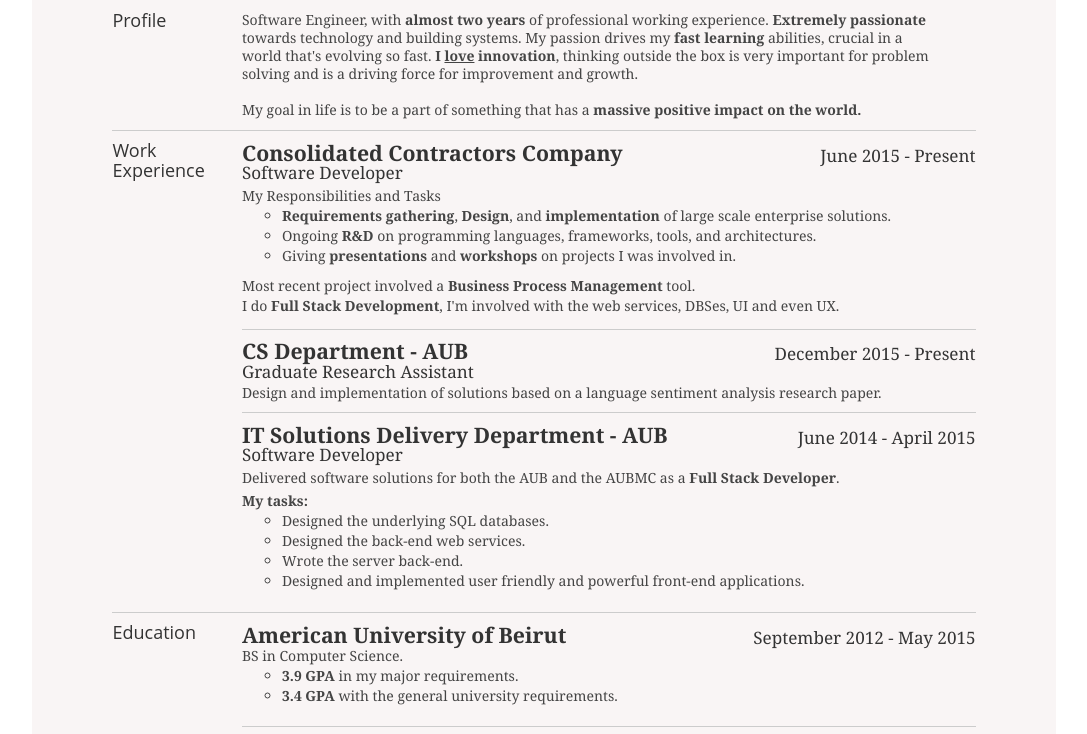
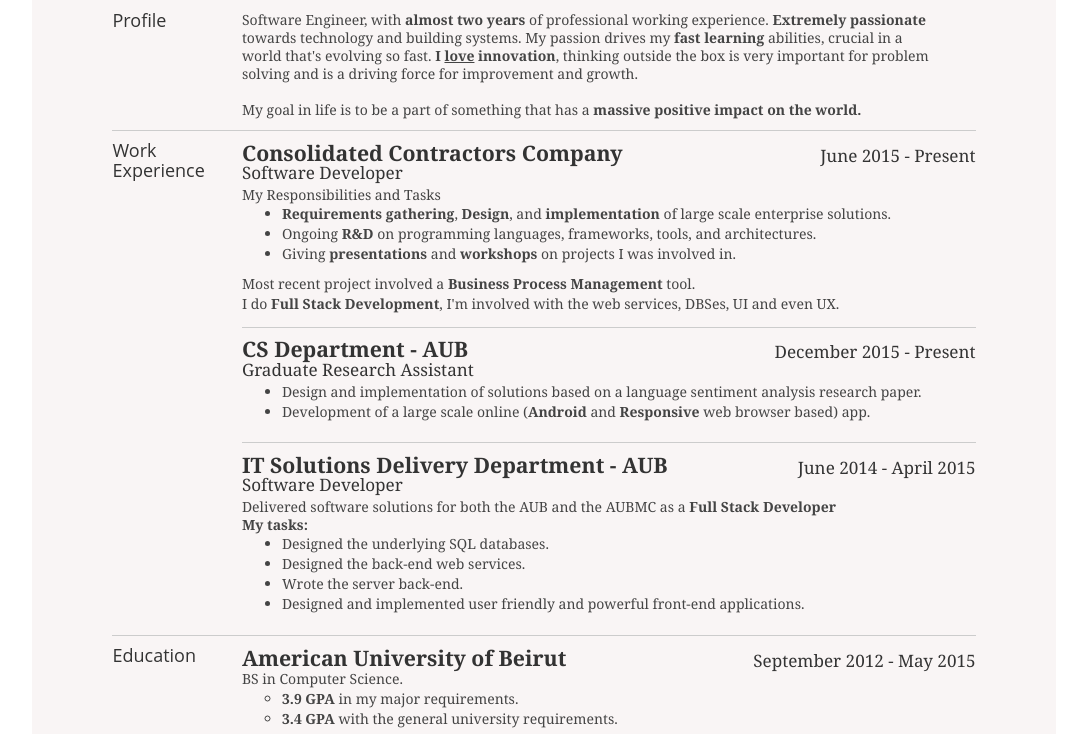
Before and after one commit to katerji92/katerji92.github.io, a website: page CV/index.html in a window 1280 px wide. Shown: the part 167-901 px from the top of the page, without its empty margins (96-1183 px from the left). Drawn offline with Linux system fonts and the light colour scheme.

Commit message:
Added a detail to the RA experience details, fixes a few stylings

```diff
--- a/CV/Content/resume.css
+++ b/CV/Content/resume.css
@@ -21,7 +21,7 @@
   padding: 10px 80px;
   margin: 0px;
   background: rgb(249, 245, 245);
-  border: solid #666;
+  border-top: solid #666;
   border-width: 6px 0 2px 0;
 }
 .CV .yui-gf {
@@ -206,6 +206,7 @@
 }
 .CV #contactDetails {
   float: right;
+      font-family: "Helvetica Neue",Helvetica,Arial,sans-serif;
 }
 .CV #contactDetails ul.lines {
   list-style-type: none;
--- a/CV/index.html
+++ b/CV/index.html
@@ -71,8 +71,7 @@
                                     <h3>Software Developer</h3>
                                     <h4>June 2015 - Present</h4>
                                     <p>
-                                        <ul class="list-unstyled">
-                                            <li>My Responsibilities and Tasks</b></li>
+                                            My Responsibilities and Tasks</b>
                                             <ul>
                                                 <li>
                                                     <b>Requirements gathering</b>, <b>Design</b>, and <b>implementation</b> of large scale enterprise solutions.
@@ -86,7 +85,6 @@
                                                 <ul>
                                                 </ul>
                                             </ul>
-                                        </ul>
                                         Most recent project involved a <b>Business Process Management</b> tool. </br>
                                         I do <b>Full Stack Development</b>, I'm involved with the web services, DBSes, UI and even UX.
                                     </p>
@@ -96,7 +94,14 @@
                                     <h3>Graduate Research Assistant</h3>
                                     <h4>December 2015 - Present</h4>
                                     <p>
-                                        Design and implementation of solutions based on a language sentiment analysis research paper.
+                                        <ul>
+                                            <li>
+                                        Design and implementation of solutions based on a language sentiment analysis research paper. </br>
+                                            </li>
+                                            <li>
+                                        Development of a large scale online (<b>Android</b> and <b>Responsive</b> web browser based) app.
+                                            </li>
+                                            </ul>
                                     </p>
                                 </div>
                                 <div class="job last">
@@ -104,15 +109,14 @@
                                     <h3>Software Developer</h3>
                                     <h4>June 2014 - April 2015</h4>
                                     <p>
-                                        <ul class="list-unstyled">
-                                            <li>Delivered software solutions for both the AUB and the AUBMC as a <b>Full Stack Developer</b>.</li>
-                                            <li class="segregatedListItem"><b>My tasks:</b></li>
-                                            <ul>
+                                        Delivered software solutions for both the AUB and the AUBMC as a <b>Full Stack Developer</b> </br>
+                                        <b>My tasks:</b>
+                                        <ul>
+
                                                 <li>Designed the underlying SQL databases.</li>
                                                 <li>Designed the back-end web services.</li>
                                                 <li>Wrote the server back-end.</li>
                                                 <li>Designed and implemented user friendly and powerful front-end applications.</li>
-                                            </ul>
                                     </p>
                                 </div>
                             </div>
```
